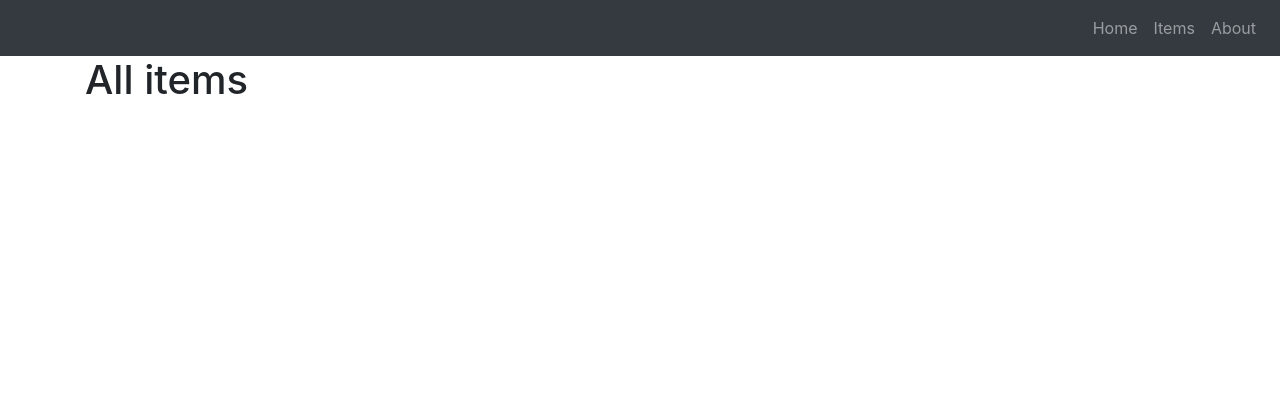
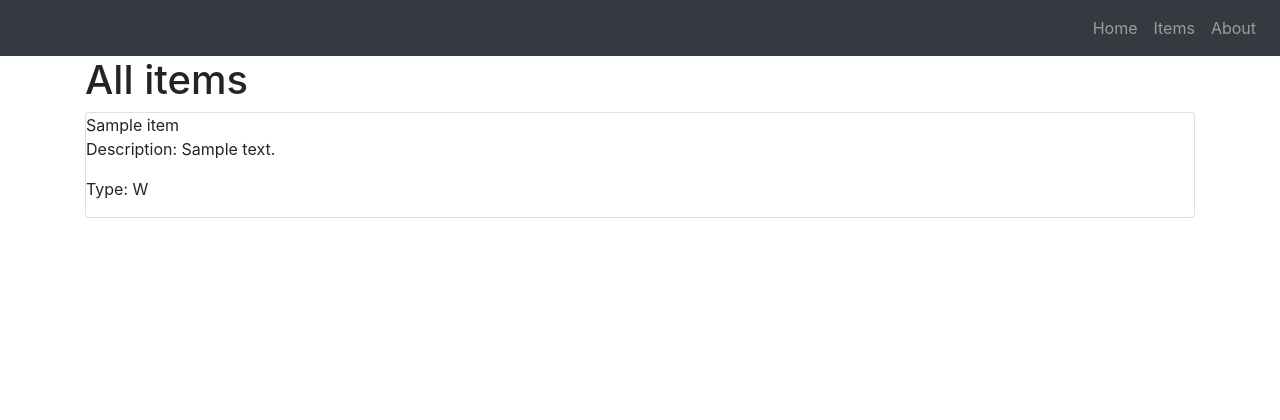
Before and after one commit to longevitytina/CV-Wasteland, a Django app: template wasteland/main_app/templates/main_app/item_list.html in a window 1280 px wide. Shown: the top 420 px of the page. Run offline with Django 3.2, Linux system fonts and the light colour scheme; the template is opened without the code that fills it: values that come from a table or form of the project are taken from there, others are empty; tables that the repository leaves empty hold one stand-in row (values such as "Sample post"); some libraries are stand-ins or nearby versions.

Commit message:
Renders global items in list page

```diff
--- a/wasteland/main_app/templates/main_app/item_list.html
+++ b/wasteland/main_app/templates/main_app/item_list.html
@@ -2,6 +2,16 @@
 {% block content %}
 
 <h1>All items</h1>
+{% for item in items %}
+    <div class="card">
+        <div class="card-content">
+            <span class="card-title">{{ item.name }}</span>
+            <p>Description: {{ item.description }}</p>
+            <p>Type: {{ item.type }}</p>
+        </div>
+    </div>
+  </a>
+{% endfor %}
 
 
 
```
